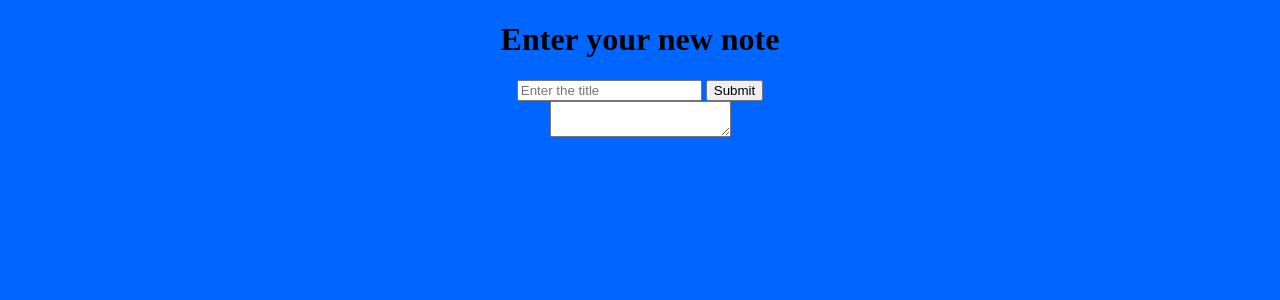
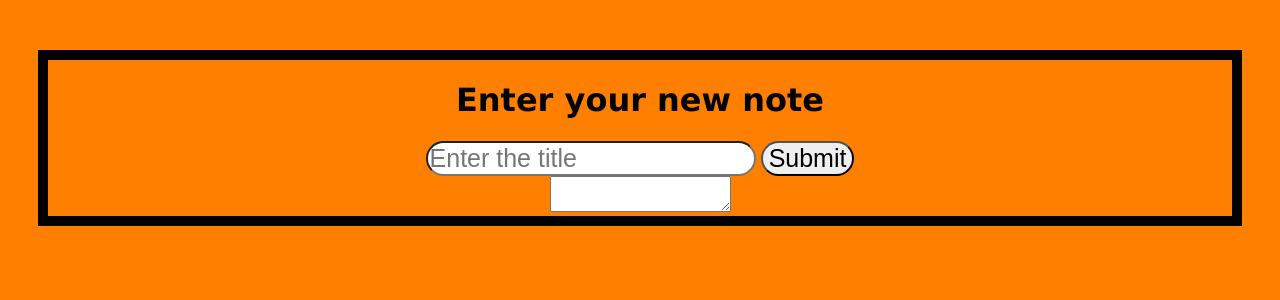
Before and after one commit to fabrice-fouron/Note-taking-app, a Flask app: page /enternote in a window 1280 px wide. Shown: the top 300 px of the page. Run offline with Flask 2, Linux system fonts and the light colour scheme.

```diff
--- a/static/main.css
+++ b/static/main.css
@@ -1,7 +1,29 @@
 body {
-    background-color: #0066ff;
+    background-color: #ff8000;
+}
+
+#enternote {
+    font-family: Verdana, Geneva, Tahoma, sans-serif;
+    margin-top: 50px;
+    margin-left: 30px;
+    margin-right: 30px;
+    border: solid 10px;
+}
+
+input {
+    font-size: 25px;
+    border-radius: 50px;
+    outline: none;
+}
+
+textarea {
+    outline: none;
 }
 
 .header {
     margin-top: 50px;
 }
+
+button {
+
+}
--- a/templates/enternote.html
+++ b/templates/enternote.html
@@ -1,7 +1,7 @@
 {% extends 'base.html' %}  <!-- Jinja syntax -->
 
 {% block body %}
-<div style="text-align: center; vertical-align: middle">
+<div id="enternote" style="text-align: center">
     <form id="note" method="POST">
         <h1>Enter your new note</h1>
 
```
